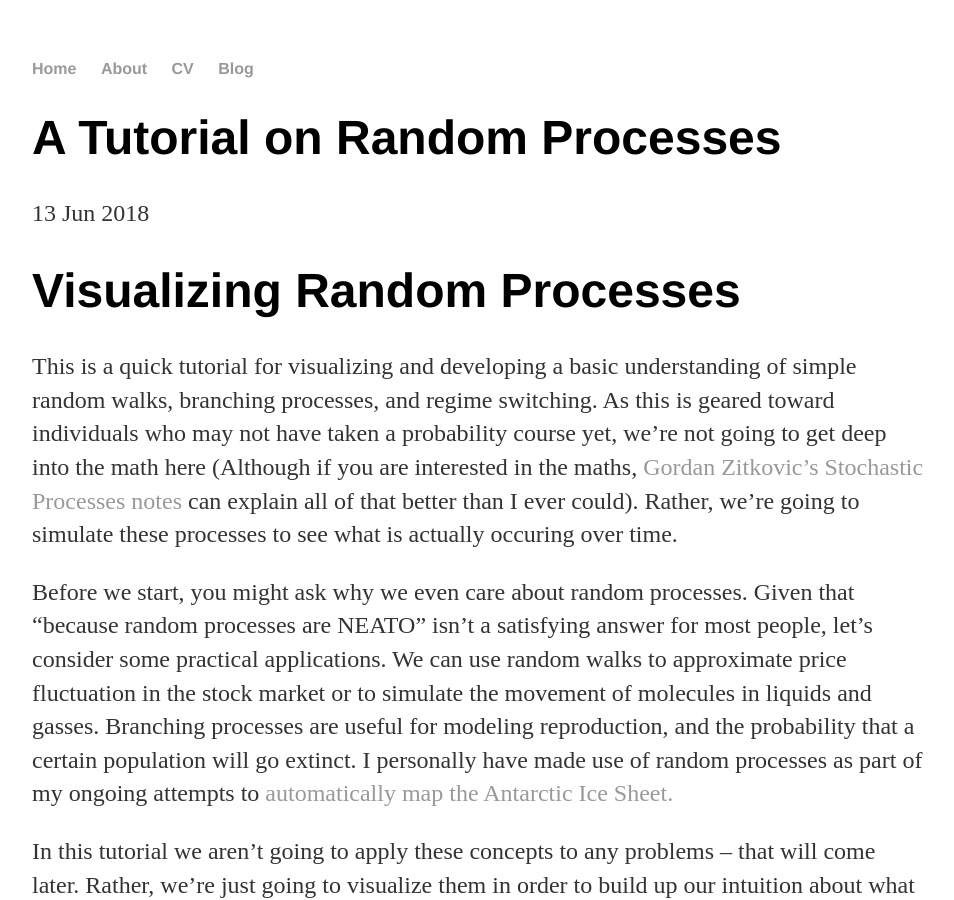
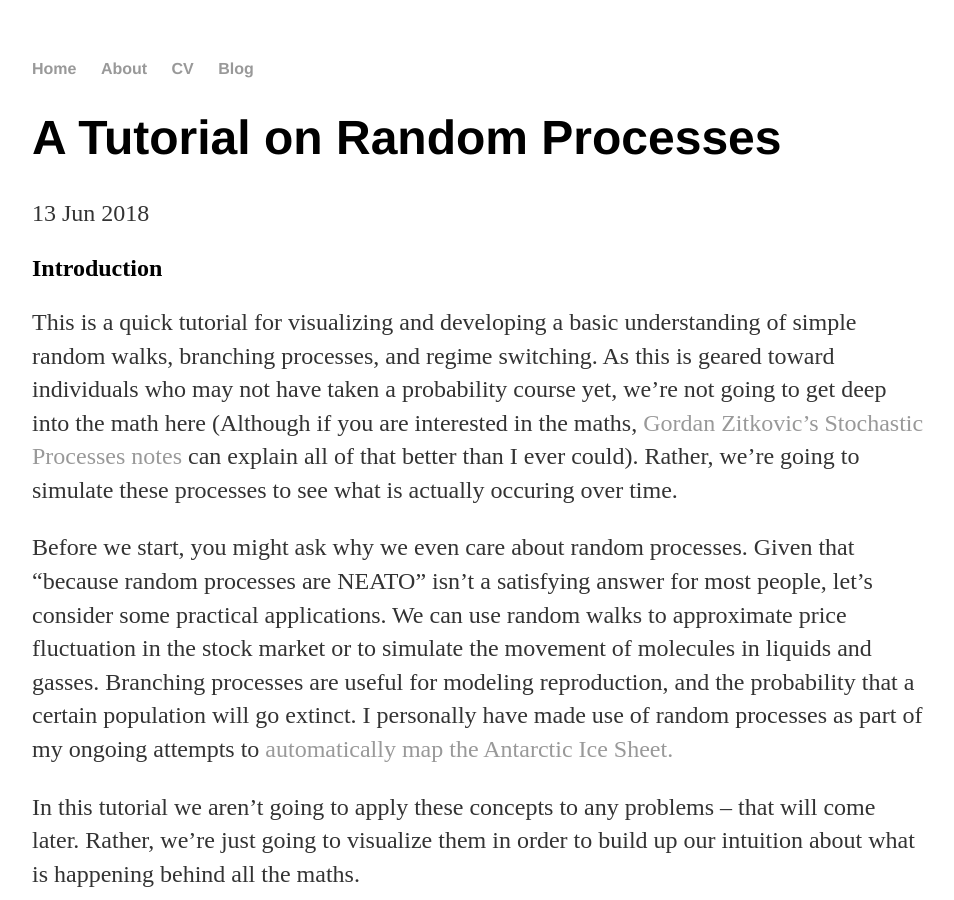
Before and after one commit to AlyssaYelle/AlyssaYelle.github.io, a Jekyll site: the page built from _posts/2018-06-13-visualizing-random-processes.md, in a window 1280 px wide and 900 px high. Shown: the whole window, without its empty margins (160-1114 px from the left). Built offline with Jekyll 4.4.1, drawn with Linux system fonts in a browser that asks for light colours.

Commit message:
redirect

```diff
--- a/_layouts/default.html
+++ b/_layouts/default.html
@@ -9,7 +9,7 @@
 			<nav>
 	    		<ul>
 	        		<li><a href="/">Home</a></li>
-		        	<li><a href="/about">About</a></li>
+		        	<li><a href="/">About</a></li>
 	        		<li><a href="/resume.pdf">CV</a></li>
 	        		<li><a href="/blog">Blog</a></li>
 	    		</ul>
--- a/_posts/2018-06-13-visualizing-random-processes.md
+++ b/_posts/2018-06-13-visualizing-random-processes.md
@@ -4,7 +4,7 @@
 date: 2018-06-13
 ---
 
-# Visualizing Random Processes
+## Introduction
 
 This is a quick tutorial for visualizing and developing a basic understanding of simple random walks, branching processes, and regime switching. As this is geared toward individuals who may not have taken a probability course yet, we're not going to get deep into the math here (Although if you are interested in the maths, [Gordan Zitkovic's Stochastic Processes notes](https://www.ma.utexas.edu/users/gordanz/notes/) can explain all of that better than I ever could). Rather, we're going to simulate these processes to see what is actually occuring over time.
 
```
